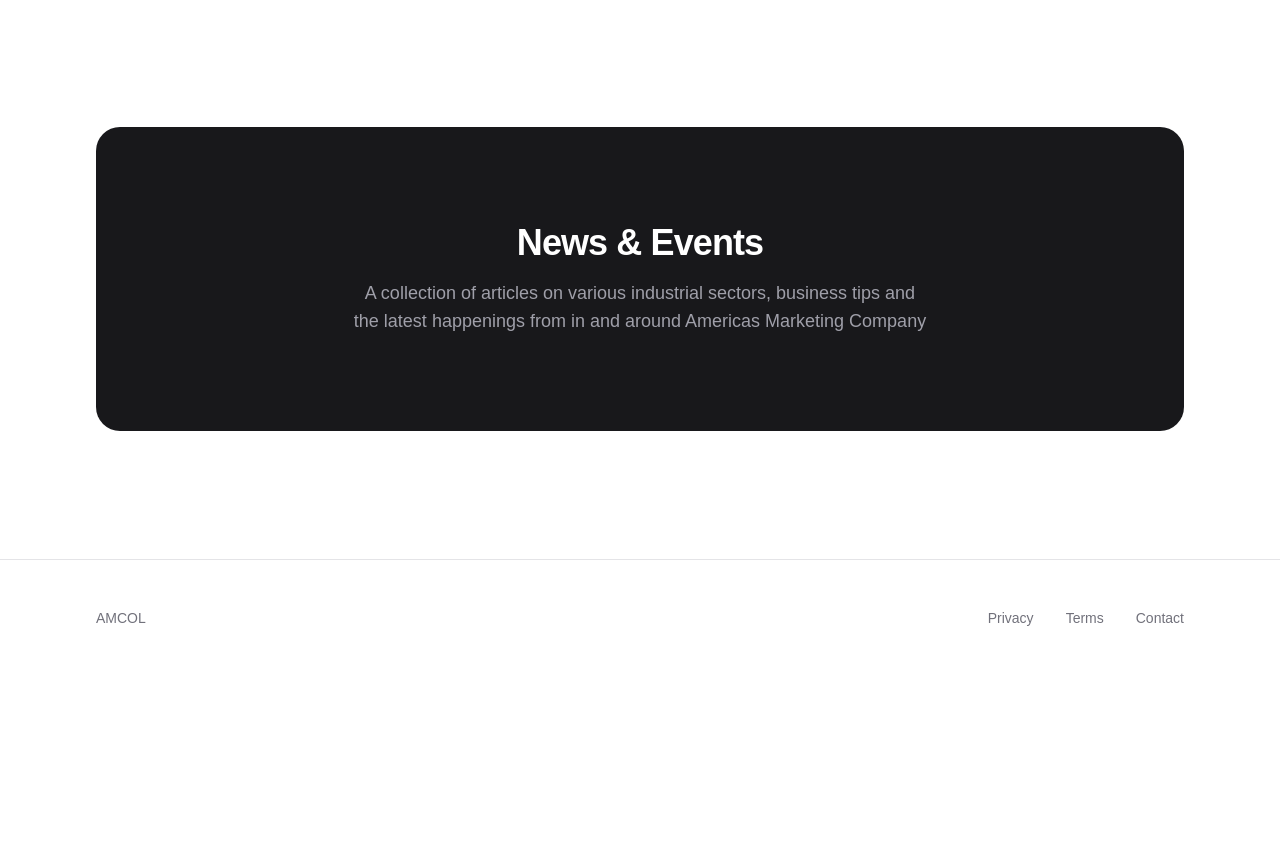
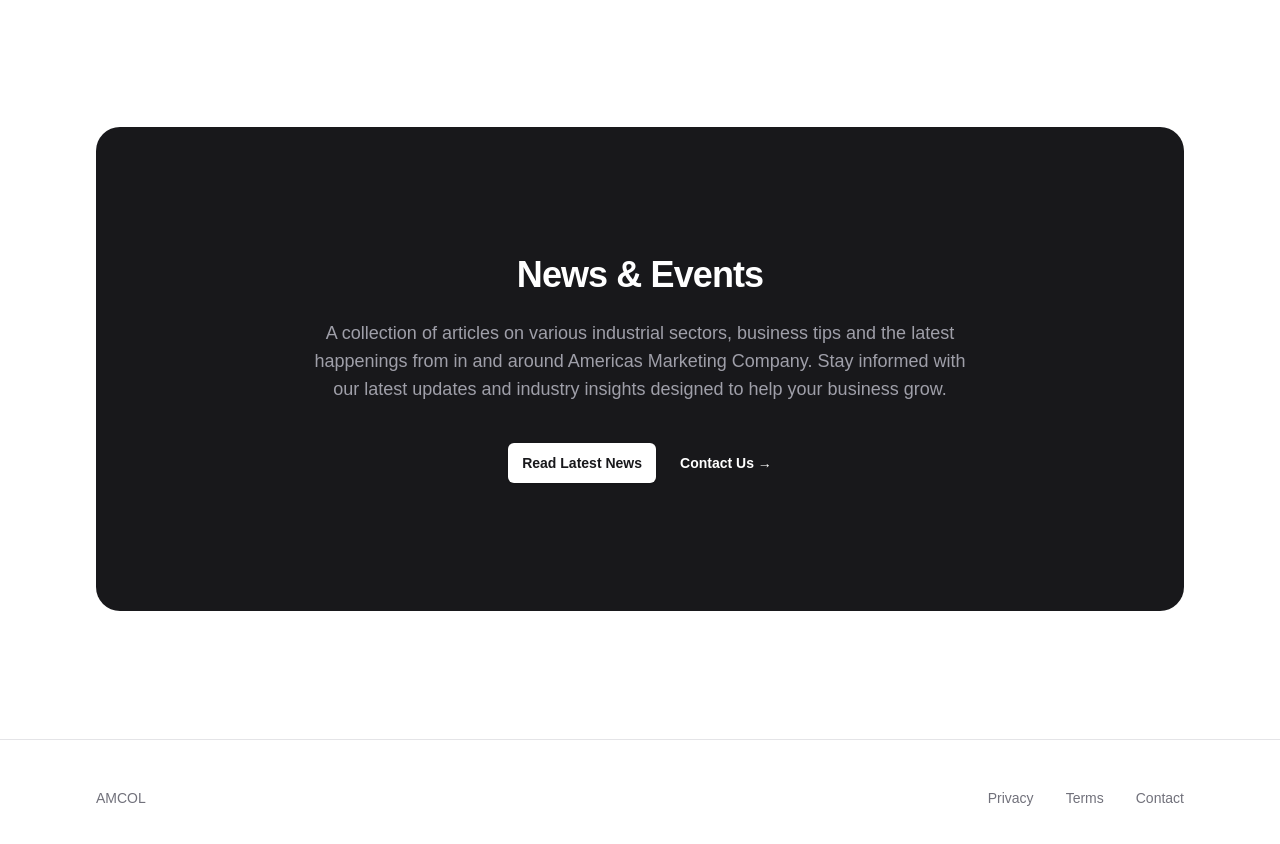
Before and after one commit to Justinpoulido/amcol-landing-page, a Next.js app: page / in a window 1280 px wide. Shown: the part 2020-2864 px from the top of the page. Before the commit the page ends 2696 px from the top, so only its background shows below. Built offline with nearby package versions, Linux system fonts and the light colour scheme.

Commit message:
Updated the Size of the CTA section

```diff
--- /dev/null
+++ b/app/next.config.mjs
@@ -0,0 +1,9 @@
+import createMDX from '@next/mdx'
+
+/** @type {import('next').NextConfig} */
+const nextConfig = {
+  pageExtensions: ['js', 'jsx', 'md', 'mdx', 'ts', 'tsx'],
+}
+
+const withMDX = createMDX({})
+export default withMDX(nextConfig)
--- a/app/page.tsx
+++ b/app/page.tsx
@@ -8,7 +8,7 @@
 ];
 
 const navLinks = [
-  { name: "HOME", href: "/" },
+  { name: "HOME", href: "https://www.amcolhardwarett.com/index.php" },
   { name: "PRODUCTS", href: "/products" },
   { name: "CONSTRUCTION", href: "/construction" },
   { name: "INDUSTRIAL", href: "/industrial" },
@@ -315,13 +315,24 @@
       {/* CTA Section */}
       <section className="py-24 sm:py-32">
         <div className="mx-auto max-w-6xl px-4 sm:px-6 lg:px-8">
-          <div className="relative overflow-hidden rounded-3xl bg-zinc-900 px-8 py-16 text-center sm:px-16 sm:py-24">
+          <div className="relative overflow-hidden rounded-3xl bg-zinc-900 px-8 py-24 text-center sm:px-16 sm:py-32">
             <h2 className="text-3xl font-bold tracking-tight text-white sm:text-4xl">
               News & Events
             </h2>
-            <p className="mx-auto mt-4 max-w-xl text-lg text-zinc-400">
-              A collection of articles on various industrial sectors, business tips and the latest happenings from in and around Americas Marketing Company
+            <p className="mx-auto mt-6 max-w-2xl text-lg text-zinc-400">
+              A collection of articles on various industrial sectors, business tips and the latest happenings from in and around Americas Marketing Company. Stay informed with our latest updates and industry insights designed to help your business grow.
             </p>
+            <div className="mt-10 flex items-center justify-center gap-x-6">
+              <a
+                href="#"
+                className="rounded-md bg-white px-3.5 py-2.5 text-sm font-semibold text-zinc-900 shadow-sm hover:bg-zinc-100 focus-visible:outline focus-visible:outline-2 focus-visible:outline-offset-2 focus-visible:outline-white"
+              >
+                Read Latest News
+              </a>
+              <a href="#" className="text-sm font-semibold leading-6 text-white">
+                Contact Us <span aria-hidden="true">→</span>
+              </a>
+            </div>
           </div>
         </div>
       </section>
--- a/package.json
+++ b/package.json
@@ -9,6 +9,10 @@
     "lint": "eslint"
   },
   "dependencies": {
+    "@mdx-js/loader": "^3.1.1",
+    "@mdx-js/react": "^3.1.1",
+    "@next/mdx": "^16.1.6",
+    "@types/mdx": "^2.0.13",
     "next": "16.1.6",
     "react": "19.2.3",
     "react-dom": "19.2.3"
```
Also changed, not shown: app/news/cement-price-update-feb-2026/page.mdx.txt (added), public/images/TCL cement (1).JPG (added), 1 other file (tests, documents, lock files or other folders).
